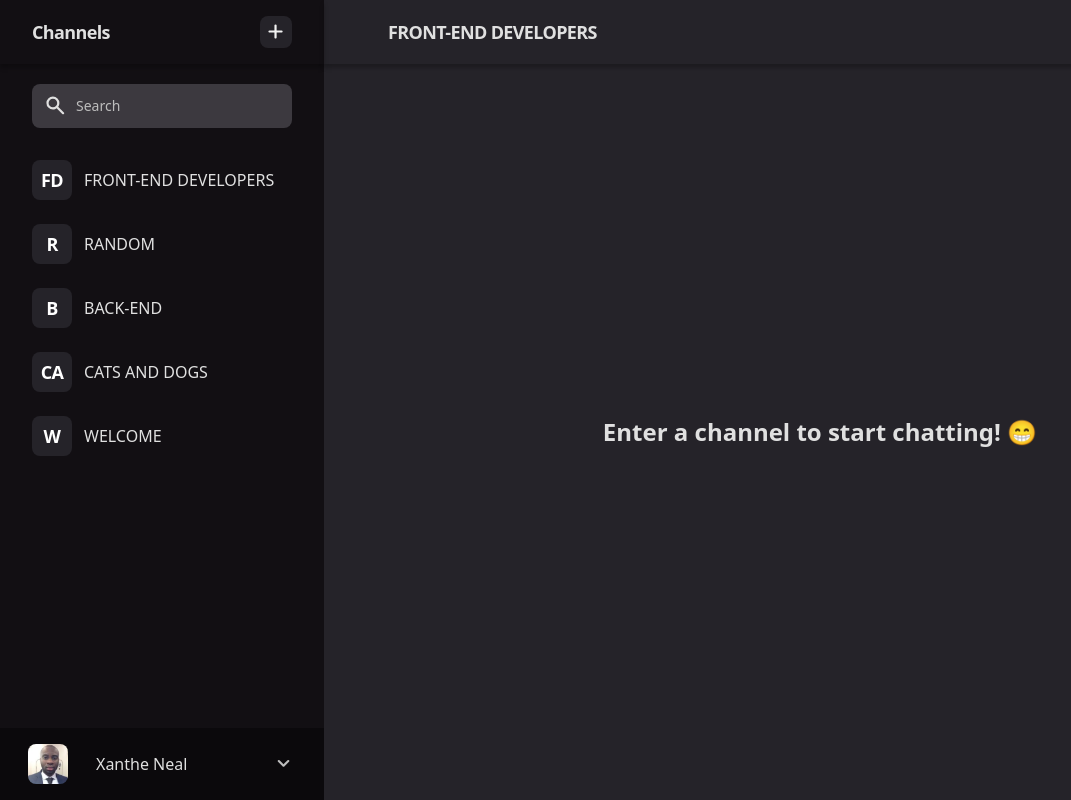
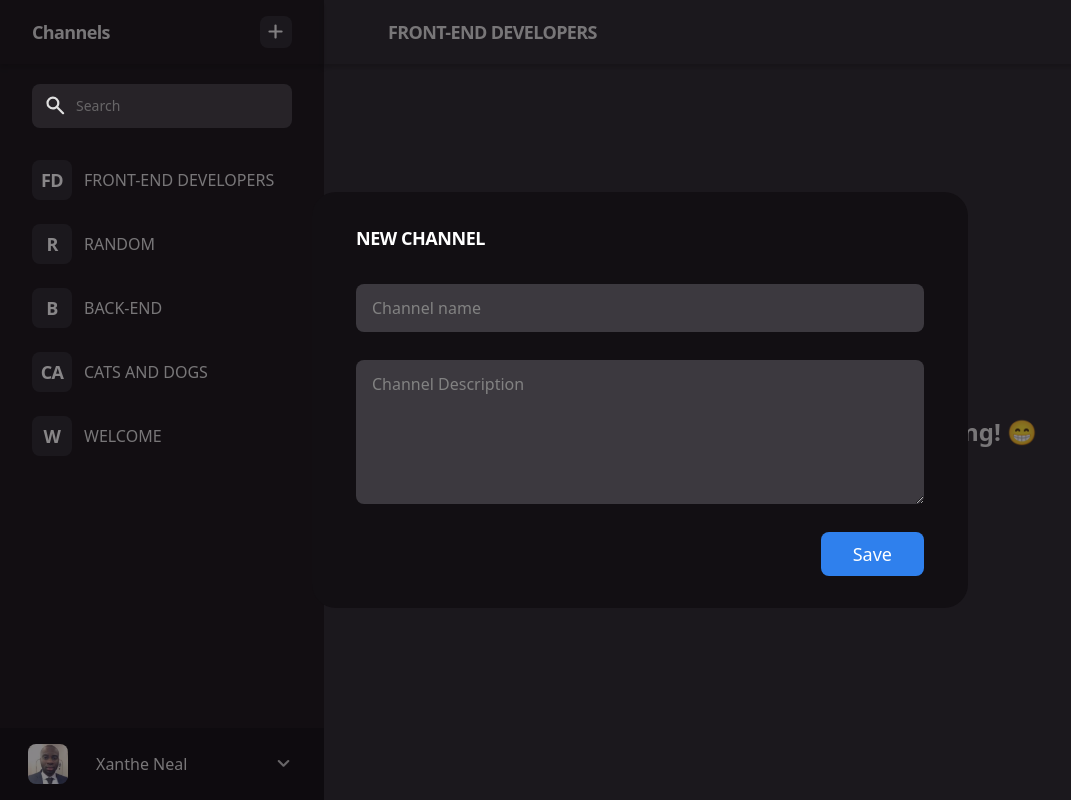
Before and after one commit to jeanpierre-jeri/chat-group, a Next.js app: page / in a window 1280 px wide. Both pictures are taken after a click on the button 276 px from the left and 32 px from the top of the page. Shown: the top 800 px of the page, without its empty margins (0-1071 px from the left). Built offline with nearby package versions, Linux system fonts and the light colour scheme.

Commit message:
feat modal add new channel was added

```diff
--- /dev/null
+++ b/src/components/molecules/AddNewChannel.tsx
@@ -0,0 +1,53 @@
+import { Noto_Sans } from "next/font/google";
+import { FormEvent, useRef } from "react";
+
+
+const notoSans = Noto_Sans({
+    subsets: ['latin'],
+    weight: ['500','700']
+})
+
+interface AddNewChannelProps{
+    isOverlayActive: boolean
+    setIsOverlayActive: (isOverlayActive: boolean) => void
+}
+
+export const AddNewChannel = ({isOverlayActive,setIsOverlayActive}:AddNewChannelProps) => {
+    const form = useRef<HTMLFormElement>(null)
+    const handleSubmit = (e:FormEvent<HTMLFormElement>) =>{
+        e.preventDefault()
+
+        const formData = new FormData(e.currentTarget)
+        console.log(formData)
+        setIsOverlayActive(false)
+        alert('Channel was added')
+        form.current?.reset()
+    }
+    const handleCloseModal = () =>{
+         setIsOverlayActive(false)
+         form.current?.reset()
+    }
+  return (
+    <>
+    <div className={`fixed inset-0  bg-secondary/50 transition-opacity duration-300 ${notoSans} ${isOverlayActive ? 'opacity-100 pointer-events-auto'
+    : 'pointer-events-none opacity-0'} `} onClick={handleCloseModal}>
+
+    </div>
+    <div className={`fixed top-1/2 left-1/2 translate-x-[-50%] w-[41rem] max-w-[80%] translate-y-[-50%] rounded-3xl bg-secondary px-11 py-8 z-10 transition-opacity duration-300 ${isOverlayActive ? 'opacity-100 pointer-events-auto'
+    : 'pointer-events-none opacity-0'}`}>
+    <h3 className="mb-8 font-bold uppercase text-white text-lg tracking-tight">
+        New Channel
+    </h3>
+        <form className="flex flex-col gap-7" onSubmit={handleSubmit} ref={form}>
+        <input type="text" name="name" id="name" placeholder="Channel name" className="bg-gray-300 placeholder:text-gray-100 rounded-[8px] py-3 px-4 outline-none border-none" />
+        <textarea name="description" id="description" cols={30} rows={5} placeholder="Channel Description" className="bg-gray-300 placeholder:text-gray-100 outline-none border-none rounded-[8px] py-3 px-4"></textarea>
+        <div className="flex justify-end items-center">
+        <button type="submit" className="inline-block rounded-[8px] font-medium text-lg py-2 px-8 text-center text-white bg-[#2F80ED]">
+            Save
+        </button>
+        </div>
+        </form>
+     </div>
+    </>
+  )
+}
--- a/src/components/molecules/index.ts
+++ b/src/components/molecules/index.ts
@@ -1,3 +1,4 @@
 export * from './ChannelSeach'
 export * from './Channels'
 export * from './User'
+export * from './AddNewChannel'
--- a/src/pages/index.tsx
+++ b/src/pages/index.tsx
@@ -1,10 +1,13 @@
 import Head from 'next/head'
 
 import { PlusIcon } from '@/components/atoms'
-import { Channels, User } from '@/components/molecules'
+import { AddNewChannel, Channels, User } from '@/components/molecules'
 import { Chat } from '@/components/organisms'
+import { useState } from 'react'
 
 export default function Home() {
+
+  const [isOverlayActive, setIsOverlayActive] = useState<boolean>(false)
   return (
     <>
       <Head>
@@ -23,7 +26,7 @@ export default function Home() {
             className='flex justify-between items-center px-8 py-4 h-16'
           >
             <h3 className='text-lg font-bold tracking-[-0.035em]'>Channels</h3>
-            <button className='text-[#f2f2f2] w-8 h-8 rounded-lg bg-gray-200 flex justify-center items-center p-1'>
+            <button className='text-[#f2f2f2] w-8 h-8 rounded-lg bg-gray-200 flex justify-center items-center p-1' onClick={() => setIsOverlayActive(true)}>
               <PlusIcon />
             </button>
           </div>
@@ -44,6 +47,7 @@ export default function Home() {
           <div></div>
         </main>
       </div>
+      <AddNewChannel isOverlayActive={isOverlayActive} setIsOverlayActive={setIsOverlayActive} />
     </>
   )
 }
```
